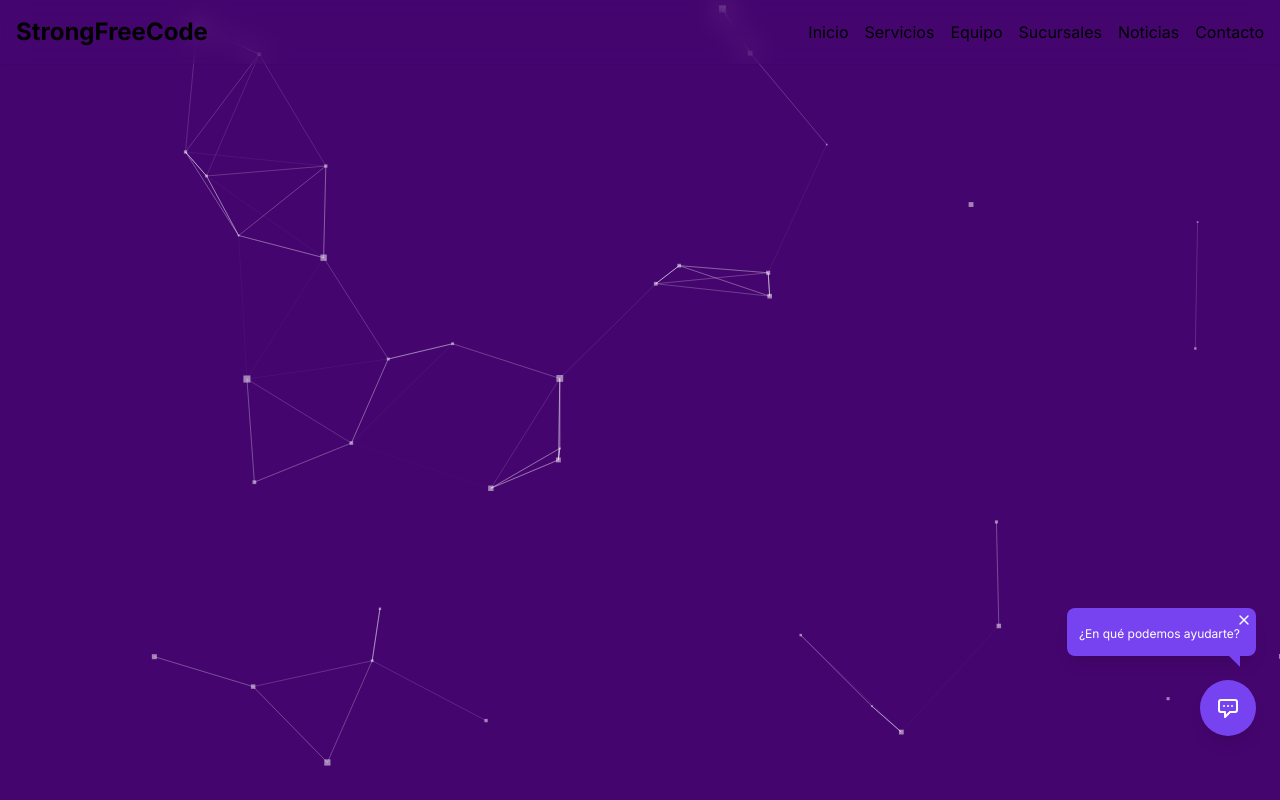
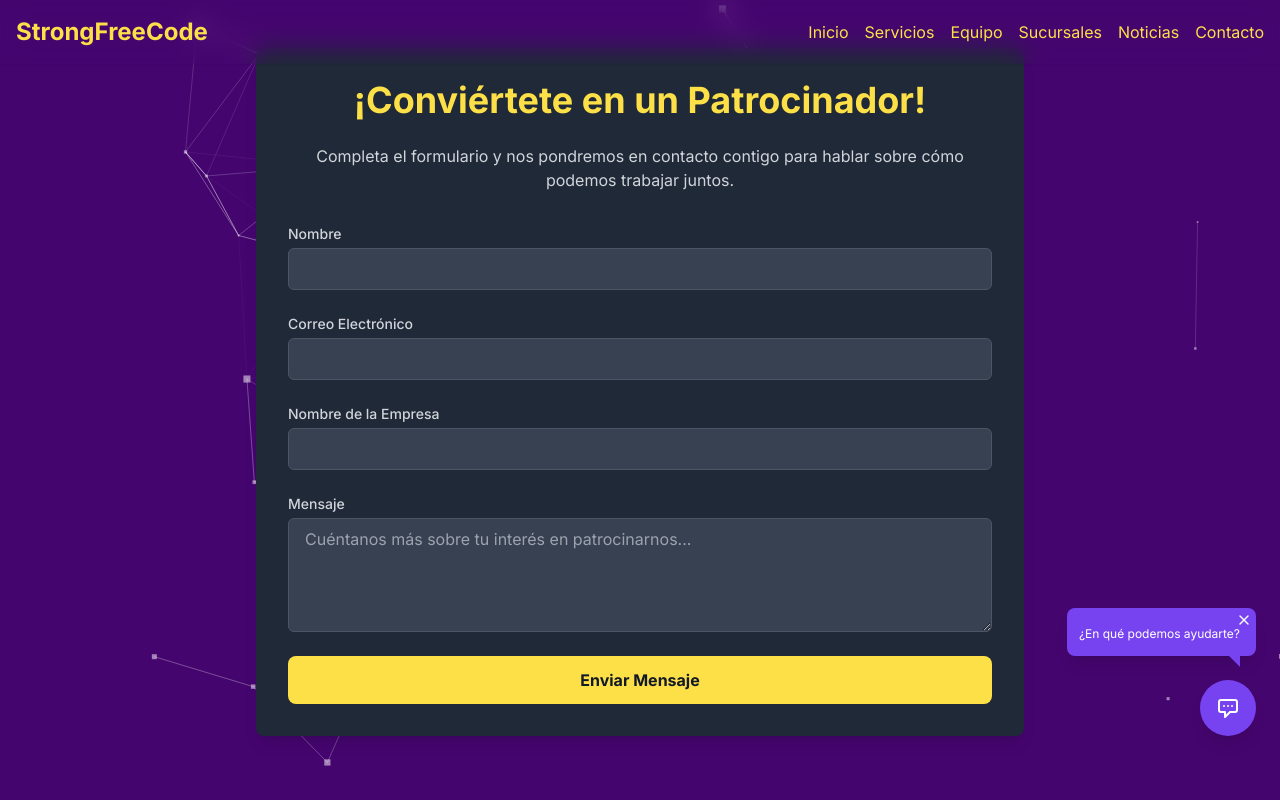
Before and after one commit to theone89/landingpage, a Next.js app: page /contacto-patrocinio in a window 1280 px wide. Before the commit this address had no page. Shown: the top 800 px of the page. Built offline with nearby package versions, Linux system fonts and the light colour scheme.

Commit message:
update patner call action

```diff
--- a/next.config.ts
+++ b/next.config.ts
@@ -2,7 +2,7 @@ import type { NextConfig } from "next";
 
 const nextConfig: NextConfig = {
   images: {
-    domains: ["via.placeholder.com"], // Agrega aquí los dominios de las imágenes
+    domains: ["via.placeholder.com","wonderfulltime.com"],
   },
 };
 
--- /dev/null
+++ b/src/app/api/contacto-patrocinio/route.ts
@@ -0,0 +1,14 @@
+import { NextResponse } from "next/server";
+
+export async function POST(request: Request) {
+  const data = await request.json();
+
+  // Aquí puedes procesar los datos (enviar un correo, guardar en una base de datos, etc.)
+  console.log("Datos recibidos:", data);
+
+  // Simular una respuesta exitosa
+  return NextResponse.json(
+    { message: "Mensaje enviado con éxito" },
+    { status: 200 }
+  );
+}
--- /dev/null
+++ b/src/app/contacto-patrocinio/page.tsx
@@ -0,0 +1,174 @@
+"use client";
+
+import { motion } from "framer-motion";
+import { useState } from "react";
+
+const ContactoPatrocinioPage = () => {
+  // Estado para manejar los campos del formulario
+  const [formData, setFormData] = useState({
+    name: "",
+    email: "",
+    company: "",
+    message: "",
+  });
+
+  // Estado para manejar el envío del formulario
+  const [isSubmitting, setIsSubmitting] = useState(false);
+  const [isSubmitted, setIsSubmitted] = useState(false);
+
+  // Manejar cambios en los campos del formulario
+  const handleChange = (
+    e: React.ChangeEvent<HTMLInputElement | HTMLTextAreaElement>
+  ) => {
+    const { name, value } = e.target;
+    setFormData((prev) => ({ ...prev, [name]: value }));
+  };
+
+  // Manejar el envío del formulario
+  const handleSubmit = async (e: React.FormEvent) => {
+    e.preventDefault();
+    setIsSubmitting(true);
+
+    // Simular el envío del formulario (aquí puedes integrar tu backend o servicio de correo)
+    try {
+      // Ejemplo de envío a un endpoint de API
+      const response = await fetch("/api/contacto-patrocinio", {
+        method: "POST",
+        headers: {
+          "Content-Type": "application/json",
+        },
+        body: JSON.stringify(formData),
+      });
+
+      if (response.ok) {
+        setIsSubmitted(true);
+        setFormData({ name: "", email: "", company: "", message: "" }); // Limpiar el formulario
+      } else {
+        alert("Hubo un error al enviar el formulario. Inténtalo de nuevo.");
+      }
+    } catch (error) {
+      console.error("Error:", error);
+      alert("Hubo un error al enviar el formulario.");
+    } finally {
+      setIsSubmitting(false);
+    }
+  };
+
+  return (
+    <div className="min-h-screen  py-12 px-4 sm:px-6 lg:px-8 relative">
+      <motion.div
+        initial={{ opacity: 0, y: 20 }}
+        animate={{ opacity: 1, y: 0 }}
+        transition={{ duration: 0.5 }}
+        className="max-w-3xl mx-auto bg-gray-800 p-8 rounded-lg shadow-lg"
+      >
+        <h2 className="text-4xl font-bold text-yellow-300 mb-6 text-center">
+          ¡Conviértete en un Patrocinador!
+        </h2>
+        <p className="text-gray-300 text-center mb-8">
+          Completa el formulario y nos pondremos en contacto contigo para hablar
+          sobre cómo podemos trabajar juntos.
+        </p>
+
+        {isSubmitted ? (
+          <div className="text-center">
+            <h3 className="text-2xl font-bold text-green-400 mb-4">
+              ¡Gracias por tu interés!
+            </h3>
+            <p className="text-gray-300">
+              Hemos recibido tu mensaje y nos pondremos en contacto contigo muy
+              pronto.
+            </p>
+          </div>
+        ) : (
+          <form onSubmit={handleSubmit} className="space-y-6">
+            <div>
+              <label
+                htmlFor="name"
+                className="block text-sm font-medium text-gray-300"
+              >
+                Nombre
+              </label>
+              <input
+                type="text"
+                name="name"
+                id="name"
+                value={formData.name}
+                onChange={handleChange}
+                required
+                className="mt-1 block w-full px-4 py-2 bg-gray-700 border border-gray-600 rounded-md text-white focus:ring-yellow-300 focus:border-yellow-300"
+              />
+            </div>
+
+            <div>
+              <label
+                htmlFor="email"
+                className="block text-sm font-medium text-gray-300"
+              >
+                Correo Electrónico
+              </label>
+              <input
+                type="email"
+                name="email"
+                id="email"
+                value={formData.email}
+                onChange={handleChange}
+                required
+                className="mt-1 block w-full px-4 py-2 bg-gray-700 border border-gray-600 rounded-md text-white focus:ring-yellow-300 focus:border-yellow-300"
+              />
+            </div>
+
+            <div>
+              <label
+                htmlFor="company"
+                className="block text-sm font-medium text-gray-300"
+              >
+                Nombre de la Empresa
+              </label>
+              <input
+                type="text"
+                name="company"
+                id="company"
+                value={formData.company}
+                onChange={handleChange}
+                required
+                className="mt-1 block w-full px-4 py-2 bg-gray-700 border border-gray-600 rounded-md text-white focus:ring-yellow-300 focus:border-yellow-300"
+              />
+            </div>
+
+            <div>
+              <label
+                htmlFor="message"
+                className="block text-sm font-medium text-gray-300"
+              >
+                Mensaje
+              </label>
+              <textarea
+                name="message"
+                id="message"
+                rows={4}
+                value={formData.message}
+                onChange={handleChange}
+                required
+                className="mt-1 block w-full px-4 py-2 bg-gray-700 border border-gray-600 rounded-md text-white focus:ring-yellow-300 focus:border-yellow-300"
+                placeholder="Cuéntanos más sobre tu interés en patrocinarnos..."
+              />
+            </div>
+
+            <div>
+              <button
+                type="submit"
+                disabled={isSubmitting}
+                className="w-full bg-yellow-300 text-gray-900 font-bold py-3 px-6 rounded-lg hover:bg-yellow-400 transition-colors duration-300"
+              >
+                {isSubmitting ? "Enviando..." : "Enviar Mensaje"}
+              </button>
+            </div>
+          </form>
+        )}
+      </motion.div>
+    </div>
+  );
+};
+
+export default ContactoPatrocinioPage;
--- a/src/components/Navbar.tsx
+++ b/src/components/Navbar.tsx
@@ -45,7 +45,10 @@ export default function Navbar() {
   ];
 
   // Determinar el color de los enlaces
-  const linkColor = pathname === "/" ? "text-yellow-300" : "text-black";
+  const linkColor =
+    pathname === "/" || pathname === "/contacto-patrocinio"
+      ? "text-yellow-300"
+      : "text-black";
 
   // Función para generar enlaces dinámicos
   const getLinkHref = (item: NavItem): string => {
--- a/src/components/PatnersSlider.tsx
+++ b/src/components/PatnersSlider.tsx
@@ -46,8 +46,14 @@ const PartnersSection = ({ partners }: PartnersSectionProps) => {
     visible: { opacity: 1, y: 0 },
   };
 
+  // Función para manejar el clic en el botón de patrocinio
+  const handleSponsorClick = () => {
+    // Aquí puedes redirigir a un formulario, enviar un correo, etc.
+    window.location.href = "/contacto-patrocinio"; // Cambia la URL según tu necesidad
+  };
+
   return (
-    <div className="border-t border-gray-700 pt-8 my-8 relative">
+    <div className="border-t border-gray-700 pt-8 my-8 mx-12 relative">
       <h3 className="text-4xl md:text-6xl font-bold mb-4 text-yellow-300 text-center">
         Nuestros Asociados
       </h3>
@@ -62,7 +68,7 @@ const PartnersSection = ({ partners }: PartnersSectionProps) => {
             viewport={{ once: true }}
             transition={{ duration: 0.5, delay: index * 0.1 }}
           >
-            <div className="bg-gray-700 p-4 rounded-lg flex flex-col items-center justify-center">
+            <div className="bg-transparent p-4 rounded-lg flex flex-col items-center justify-center">
               {/* Usar el componente Image de Next.js para el logotipo */}
               <motion.div
                 className="relative w-24 h-24 mb-4"
@@ -72,16 +78,42 @@ const PartnersSection = ({ partners }: PartnersSectionProps) => {
                 <Image
                   src={partner.logo}
                   alt={partner.name}
+                  quality={100}
                   fill // Hace que la imagen ocupe todo el espacio del contenedor
-                  className="object-contain" // Ajusta la imagen dentro del contenedor
+                  className="rounded-full object-cover" // Ajusta la imagen dentro del contenedor
                 />
               </motion.div>
-              {/* Mostrar el nombre del partner */}
-              <p className="text-white">{partner.name}</p>
+              {/* Mostrar el nombre del partner como un enlace a su sitio web */}
+              <a
+                href={partner.website}
+                target="_blank"
+                rel="noopener noreferrer"
+                className="text-white font-bold hover:text-yellow-300 transition-colors duration-300"
+              >
+                {partner.name}
+              </a>
+              {/* Mostrar el slogan del partner */}
+              <p className="text-gray-200 text-sm mt-2">{partner.slogan}</p>
             </div>
           </motion.div>
         ))}
       </Slider>
+
+      {/* Llamada a la acción para patrocinar */}
+      <div className="text-center mt-12">
+        <motion.button
+          onClick={handleSponsorClick}
+          whileHover={{ scale: 1.05 }}
+          whileTap={{ scale: 0.95 }}
+          className="bg-yellow-300 text-gray-900 font-bold py-3 px-6 rounded-lg shadow-lg hover:bg-yellow-400 transition-colors duration-300"
+        >
+          ¡Conviértete en un Patrocinador!
+        </motion.button>
+        <p className="text-gray-300 mt-4 text-sm">
+          Únete a nuestra comunidad de asociados y lleva tu marca al siguiente
+          nivel.
+        </p>
+      </div>
     </div>
   );
 };
```
Also changed, not shown: src/data/patnersData.ts (+14 -15 lines), public/assets/images/larosa.jpg (added), public/assets/images/np-arias.jpg (added).
